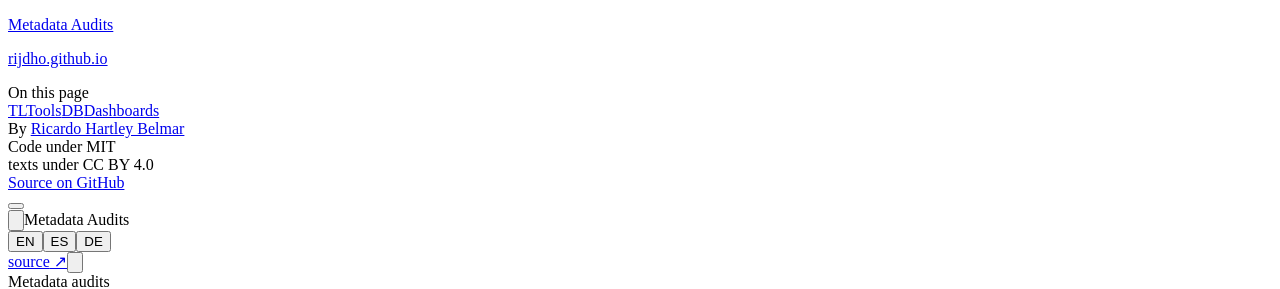
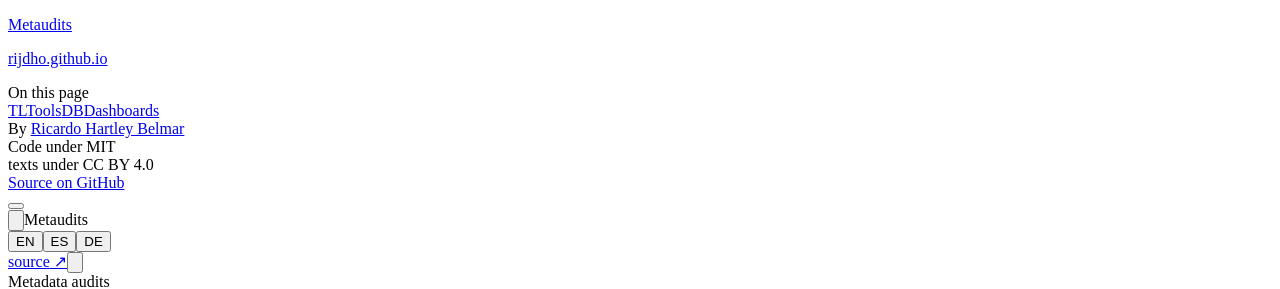
Before and after one commit to rijdho/metaudits-home, a React (Vite) app: page / in a window 1280 px wide. Shown: the top 289 px of the page. Built offline with nearby package versions, Linux system fonts and the light colour scheme.

Commit message:
The family is called Metaudits: title, rail and command bar; 'metadata audits' stays as the description

```diff
--- a/index.html
+++ b/index.html
@@ -20,7 +20,7 @@
       base-uri 'none';
       object-src 'none'" />
     <link rel="icon" type="image/svg+xml" href="./favicon.svg" />
-    <title>Metadata Audits</title>
+    <title>Metaudits</title>
     <meta name="description" content="Audits of how completely research is described in DataCite, Crossref, ORCID, OpenAlex and repositories. In English, Spanish and German." />
   </head>
   <body>
--- a/src/i18n/de.js
+++ b/src/i18n/de.js
@@ -1,6 +1,6 @@
 // Deutsch. Dieselben Schlüssel wie en.js.
 export default {
-  'app.title': 'Metadata Audits',
+  'app.title': 'Metaudits',
   'app.theme': 'Farbschema wechseln',
   'app.language': 'Sprache',
   'top.source': 'Quellcode',
--- a/src/i18n/en.js
+++ b/src/i18n/en.js
@@ -1,6 +1,6 @@
 // English: the source of truth. es.js and de.js are measured against it (tests/i18n.test.mjs).
 export default {
-  'app.title': 'Metadata Audits',
+  'app.title': 'Metaudits',
   'app.theme': 'Toggle theme',
   'app.language': 'Language',
   'top.source': 'source',
--- a/src/i18n/es.js
+++ b/src/i18n/es.js
@@ -1,6 +1,6 @@
 // Español. Mismas claves que en.js.
 export default {
-  'app.title': 'Metadata Audits',
+  'app.title': 'Metaudits',
   'app.theme': 'Cambiar tema',
   'app.language': 'Idioma',
   'top.source': 'código',
```
Also changed, not shown: 1 other file (tests, documents, lock files or other folders).
